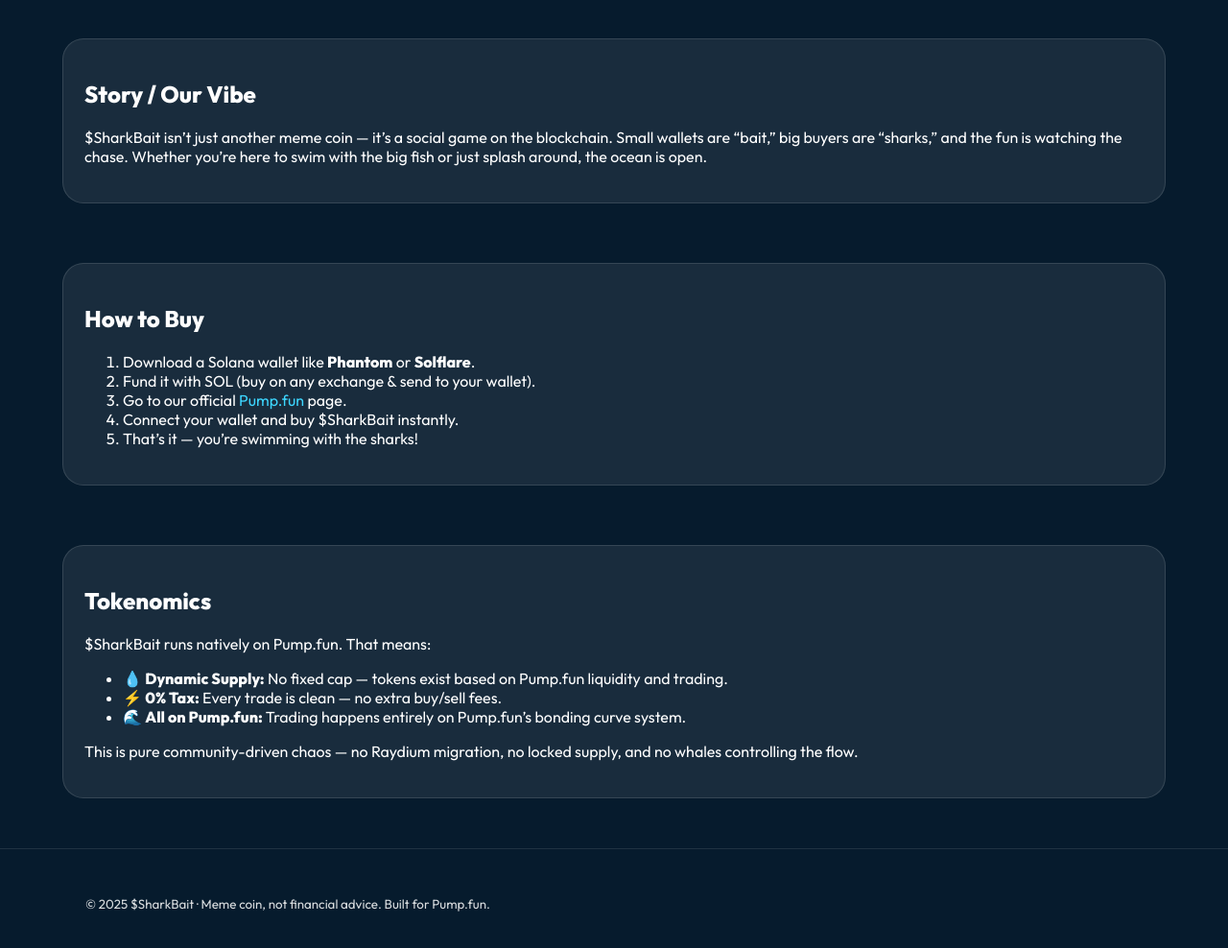
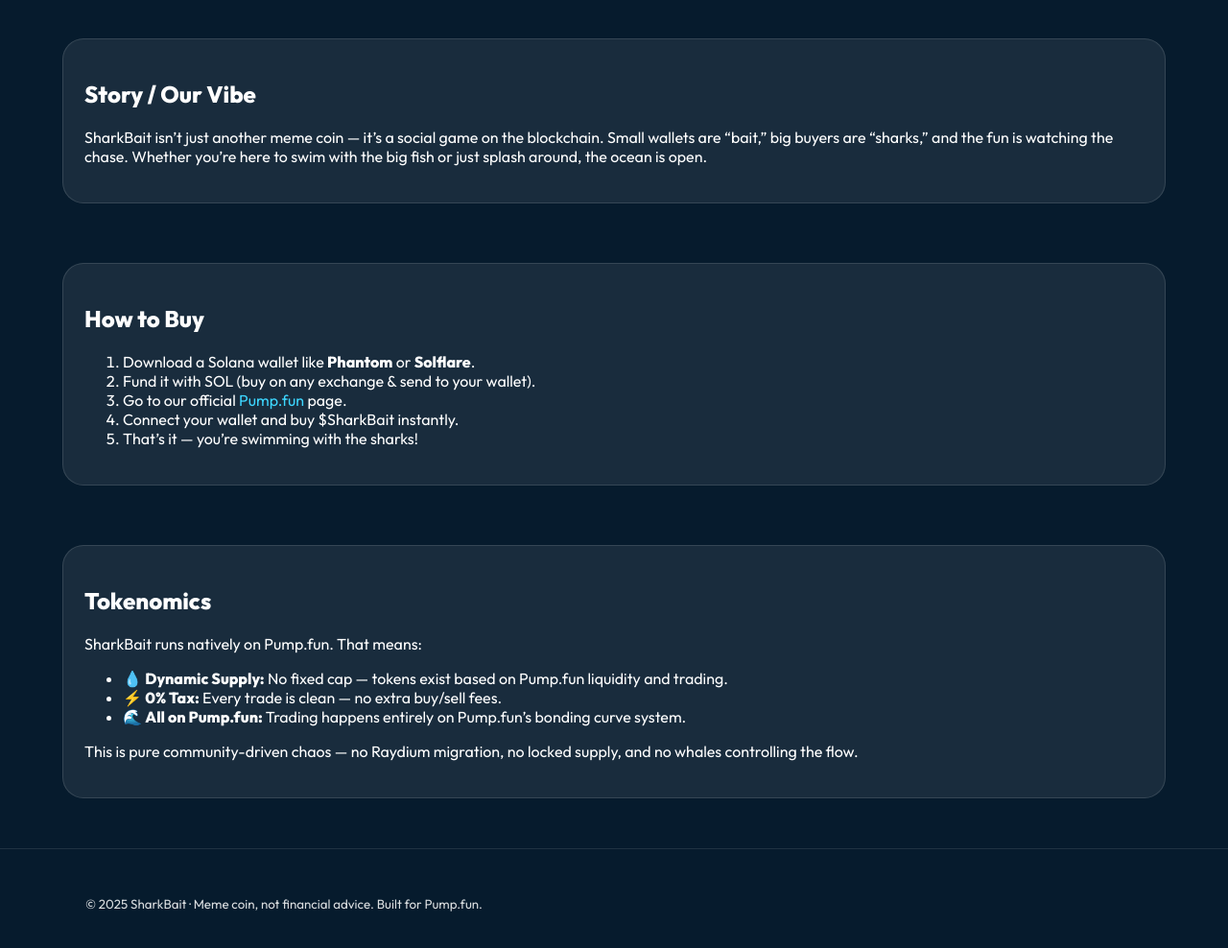
Before and after one commit to SharkBaitCoin/SharkBait-Coin, a plain HTML site: page index.html in a window 1280 px wide. Shown: the part 600-1588 px from the top of the page at 96% size. Drawn offline with Linux system fonts and the light colour scheme.

Commit message:
Update index.html

```diff
--- a/index.html
+++ b/index.html
@@ -4,7 +4,7 @@
   <meta charset="UTF-8" />
   <meta name="viewport" content="width=device-width, initial-scale=1" />
   <title>SharkBait — Swim or Get Eaten</title>
-  <meta name="description" content="$SharkBait: Swim with the sharks. A Pump.fun-ready community coin." />
+  <meta name="description" content="SharkBait: Swim with the sharks. A Pump.fun-ready community coin." />
   <link rel="preconnect" href="https://fonts.googleapis.com">
   <link rel="preconnect" href="https://fonts.gstatic.com" crossorigin>
   <link href="https://fonts.googleapis.com/css2?family=Outfit:wght@300;400;600;800&display=swap" rel="stylesheet">
@@ -103,7 +103,7 @@
     <div class="container glass">
       <h2>Story / Our Vibe</h2>
       <p>
-        $SharkBait isn’t just another meme coin — it’s a social game on the blockchain.
+        SharkBait isn’t just another meme coin — it’s a social game on the blockchain.
         Small wallets are “bait,” big buyers are “sharks,” and the fun is watching the chase.
         Whether you’re here to swim with the big fish or just splash around, the ocean is open.
       </p>
@@ -129,7 +129,7 @@
     <div class="container glass">
       <h2>Tokenomics</h2>
       <p>
-        $SharkBait runs natively on Pump.fun. That means:
+        SharkBait runs natively on Pump.fun. That means:
       </p>
       <ul>
         <li>💧 <strong>Dynamic Supply:</strong> No fixed cap — tokens exist based on Pump.fun liquidity and trading.</li>
@@ -155,7 +155,7 @@
   </footer>
   <footer>
     <div class="container">
-      <small>© 2025 $SharkBait · Meme coin, not financial advice. Built for Pump.fun.</small>
+      <small>© 2025 SharkBait · Meme coin, not financial advice. Built for Pump.fun.</small>
     </div>
   <script>
     const pumpLink = "#"; // Replace with your Pump.fun link
```
